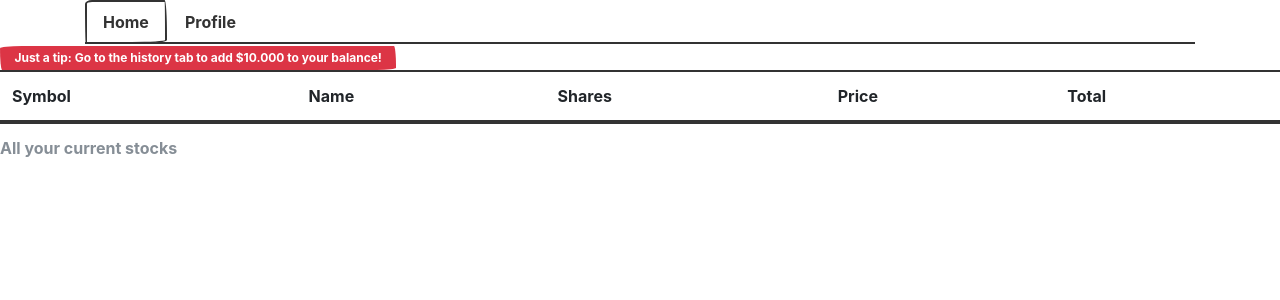
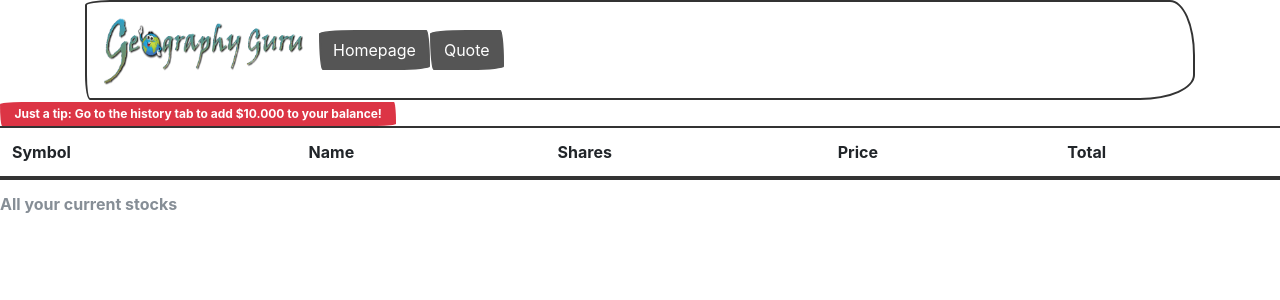
Before and after one commit to Jelleas/WebIK, a Flask app: page / in a window 1280 px wide. Shown: the top 300 px of the page. Run offline with Flask 2, Linux system fonts and the light colour scheme; a user stored in the database is signed in; lists and menus that the app fills with data are empty; some libraries are stand-ins or nearby versions; some web fonts are replaced.

Commit message:
Logo toegevoegd

```diff
--- a/templates/layout.html
+++ b/templates/layout.html
@@ -22,17 +22,23 @@
     <body>
         <div class="container">
             {% if session.user_id %}
-            <ul class="nav nav-tabs">
-              <li class="nav-item">
-                <a class="nav-link active" data-toggle="tab" href="{{ url_for('index') }}">Home</a>
-              </li>
-              <li class="nav-item">
-                <a class="nav-link" data-toggle="tab" href="{{ url_for('register') }}">Profile</a>
-              </li>
-            </ul>
+            <nav class="navbar navbar-expand-lg navbar-light bg-light ">
+              <a class="navbar-brand" href="{{ url_for('index') }}"><img src={{ url_for('static', filename = 'logo.png') }} width="200" height="70"></span></a>
+              <button class="navbar-toggler" type="button" data-toggle="collapse" data-target="#navbarColor03" aria-controls="navbarColor03" aria-expanded="false" aria-label="Toggle navigation">
+                <span class="navbar-toggler-icon"></span>
+              </button>
+              <div class="collapse navbar-collapse" id="navbarColor03">
+                <form class="form-inline my-2 my-lg-0" action="{{ url_for('index') }}">
+                  <button class="btn btn-secondary my-2 my-sm-0" type="submit">Homepage</button>
+                </form>
+                <form class="form-inline my-2 my-lg-0 "nav navbar-nav navbar-right"" action="{{ url_for('quote') }}">
+                  <button class="btn btn-secondary my-2 my-sm-0" type="submit">Quote</button>
+                </form>
+              </div>
+            </nav>
             {% else %}
             <nav class="navbar navbar-expand-lg navbar-light bg-light ">
-              <a class="navbar-brand" href="{{ url_for('index') }}"><span class="blue">G</span><span class="red">e</span><span class="yellow">o</span><span class="green">g</span> <span class="red">raphy Guru</span></a>
+              <a class="navbar-brand" href="{{ url_for('index') }}"><img src={{ url_for('static', filename = 'logo.png') }} width="200" height="70"></span></a>
               <button class="navbar-toggler" type="button" data-toggle="collapse" data-target="#navbarColor03" aria-controls="navbarColor03" aria-expanded="false" aria-label="Toggle navigation">
                 <span class="navbar-toggler-icon"></span>
               </button>
--- a/templates/quote.html
+++ b/templates/quote.html
@@ -5,7 +5,7 @@
 {% endblock %}
 
 {% block main %}
-    <form action="{{ url_for('homepage') }}" method="post">
+    <form action="{{ url_for('quote') }}" method="post">
         <fieldset>
         </fieldset>
     </form>
```
